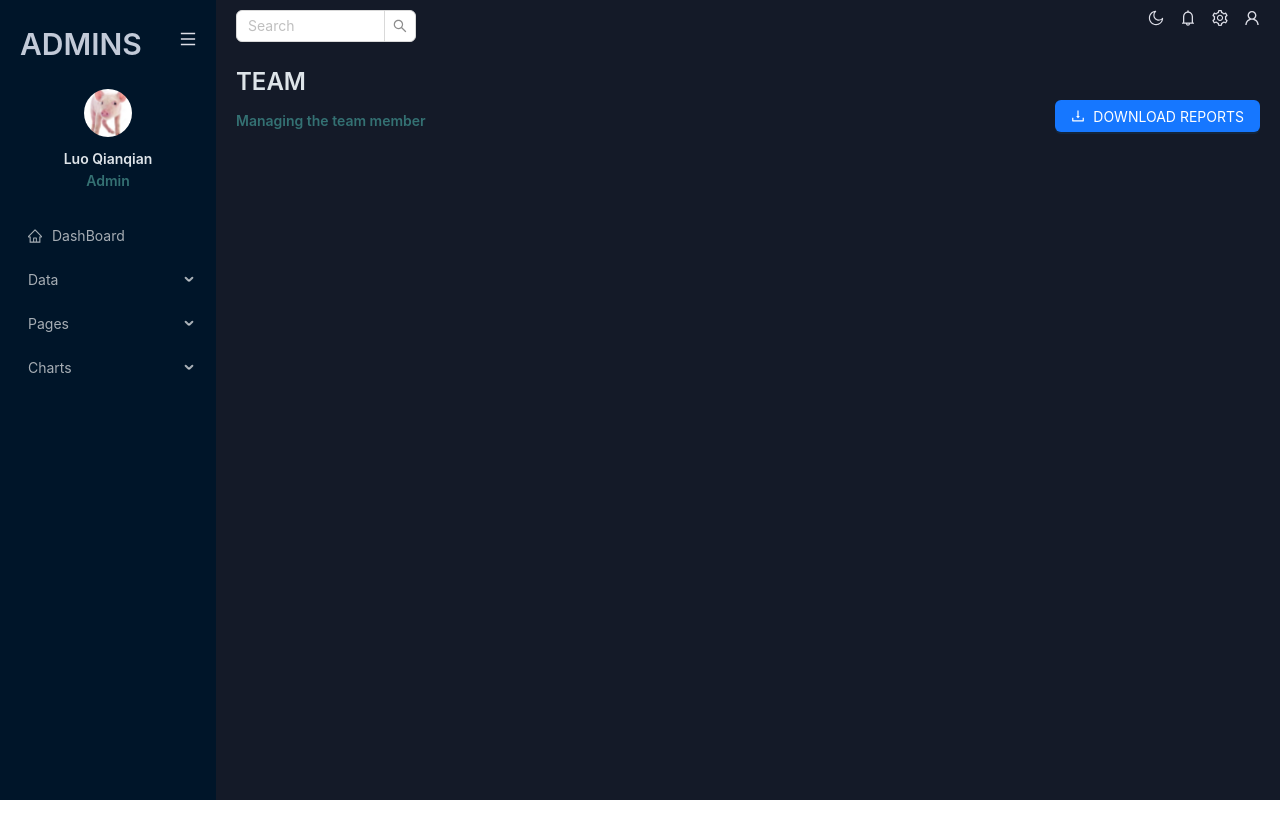
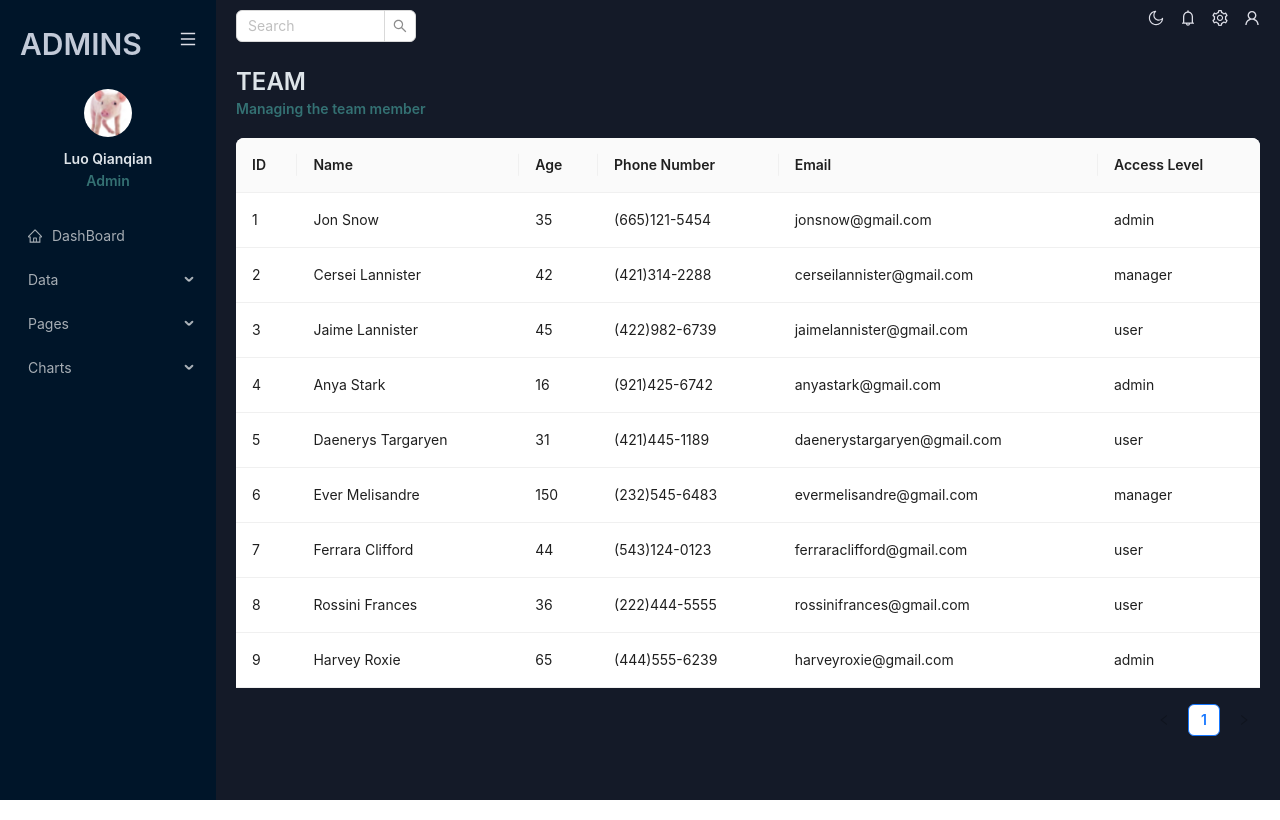
Before and after one commit to Luoqianqian/youkawei-admin, a React (Vite) app: page /team in a window 1280 px wide. Built offline with nearby package versions, Linux system fonts and the light colour scheme.

Commit message:
feat: 通过ConfigProvider定制Title样式

```diff
--- a/src/components/Header.tsx
+++ b/src/components/Header.tsx
@@ -1,5 +1,5 @@
 import React from 'react';
-import { Typography } from 'antd';
+import { ConfigProvider, Typography } from 'antd';
 import { Button } from 'antd';
 import { DownloadOutlined } from '@ant-design/icons';
 
@@ -12,8 +12,16 @@ type propsType = {
 
 function Header({ title, subtitle }: propsType) {
   return (
-    <div className="header">
-      <div className="titles">
+    <ConfigProvider
+      theme={{
+        components: {
+          Typography: {
+            titleMarginBottom: 0,
+          },
+        },
+      }}
+    >
+      <div className="app-header">
         <Title style={{ color: '#DEE4E9' }} level={3}>
           {title}
         </Title>
@@ -21,13 +29,7 @@ function Header({ title, subtitle }: propsType) {
           {subtitle}
         </Text>
       </div>
-      <div className="button">
-        <Button type="primary">
-          <DownloadOutlined />
-          <span>DOWNLOAD REPORTS</span>
-        </Button>
-      </div>
-    </div>
+    </ConfigProvider>
   );
 }
 
--- a/src/index.css
+++ b/src/index.css
@@ -19,6 +19,12 @@ body,
   height: 100%;
   flex: 1;
 }
+.app-header {
+  display: flex;
+  flex-direction: column;
+  justify-content: start;
+  margin-bottom: 18px;
+}
 
 ::-webkit-scrollbar {
   width: 10px;
--- a/src/pages/global/index.css
+++ b/src/pages/global/index.css
@@ -6,6 +6,17 @@
 .sidebar {
   min-height: 100vh;
   background-color: #001529;
+  .header {
+    width: 100%;
+    display: flex;
+    justify-content: space-between;
+  }
+  .texts {
+    display: flex;
+    flex-direction: column;
+    align-items: center;
+    margin-top: 10px;
+  }
 }
 
 .side-top {
@@ -15,14 +26,3 @@
   margin-bottom: 20px;
   padding: 0 20px;
 }
-.header {
-  width: 100%;
-  display: flex;
-  justify-content: space-between;
-}
-.texts {
-  display: flex;
-  flex-direction: column;
-  align-items: center;
-  margin-top: 10px;
-}
--- a/src/pages/team/index.tsx
+++ b/src/pages/team/index.tsx
@@ -1,10 +1,56 @@
 import React from 'react';
 import Header from '../../components/Header';
+import { mockDataTeam } from '../../data/mockData.js';
+import { Table } from 'antd';
+
+type teamType = {
+  id: number;
+  name: string;
+  email: string;
+  age: number;
+  phone: string;
+  access: string;
+};
+
+const dataSource: teamType[] = mockDataTeam;
+const columns = [
+  {
+    title: 'ID',
+    dataIndex: 'id',
+    key: 'id',
+  },
+  {
+    title: 'Name',
+    dataIndex: 'name',
+    key: 'name',
+  },
+  {
+    title: 'Age',
+    dataIndex: 'age',
+    key: 'age',
+  },
+  {
+    title: 'Phone Number',
+    dataIndex: 'phone',
+    key: 'phone',
+  },
+  {
+    title: 'Email',
+    dataIndex: 'email',
+    key: 'email',
+  },
+  {
+    title: 'Access Level',
+    dataIndex: 'access',
+    key: 'access',
+  },
+];
 
 function Team() {
   return (
     <div>
       <Header title="TEAM" subtitle="Managing the team member" />
+      <Table dataSource={dataSource} columns={columns} />
     </div>
   );
 }
```
Also changed, not shown: src/API/index.ts (added).
